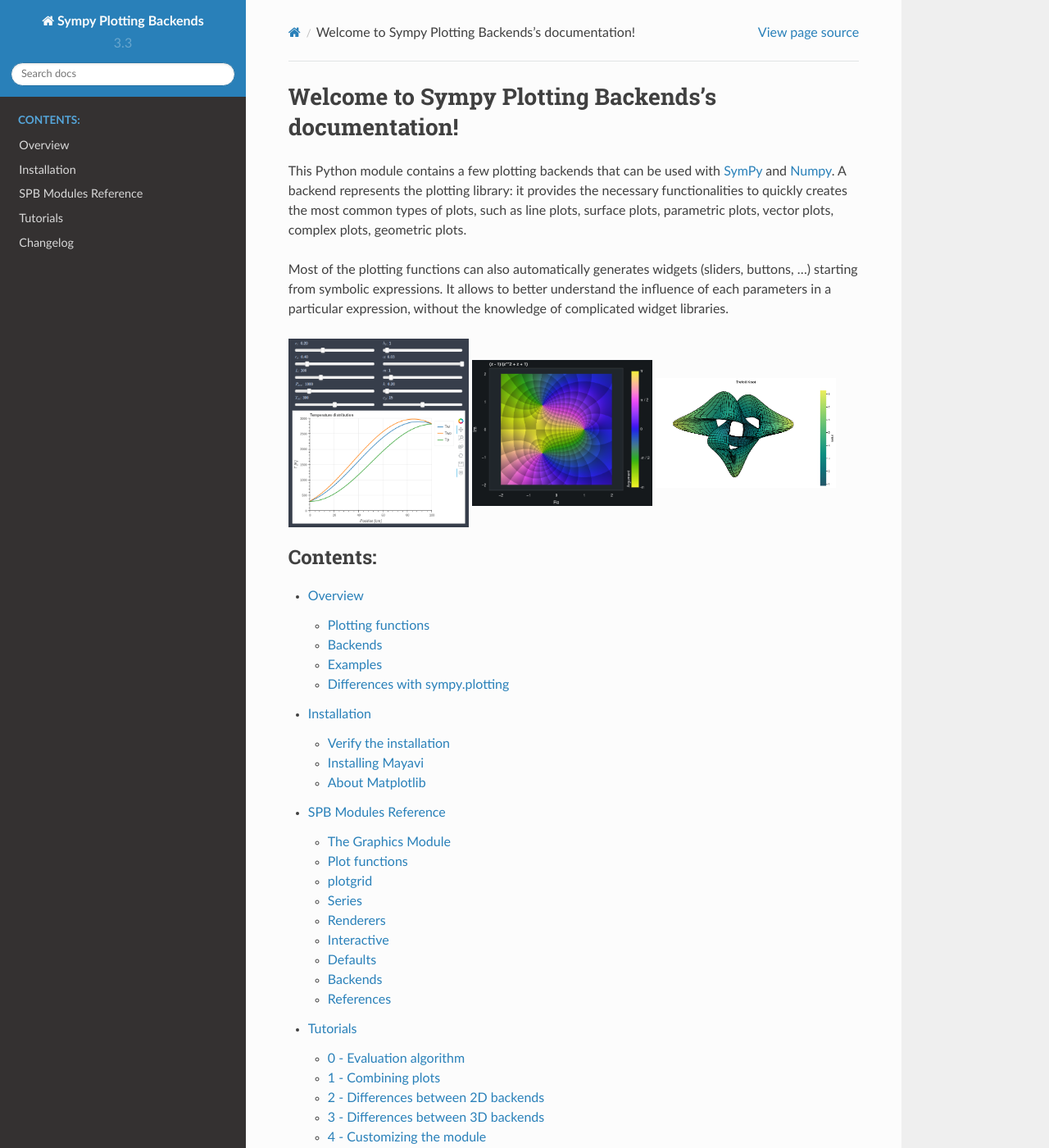
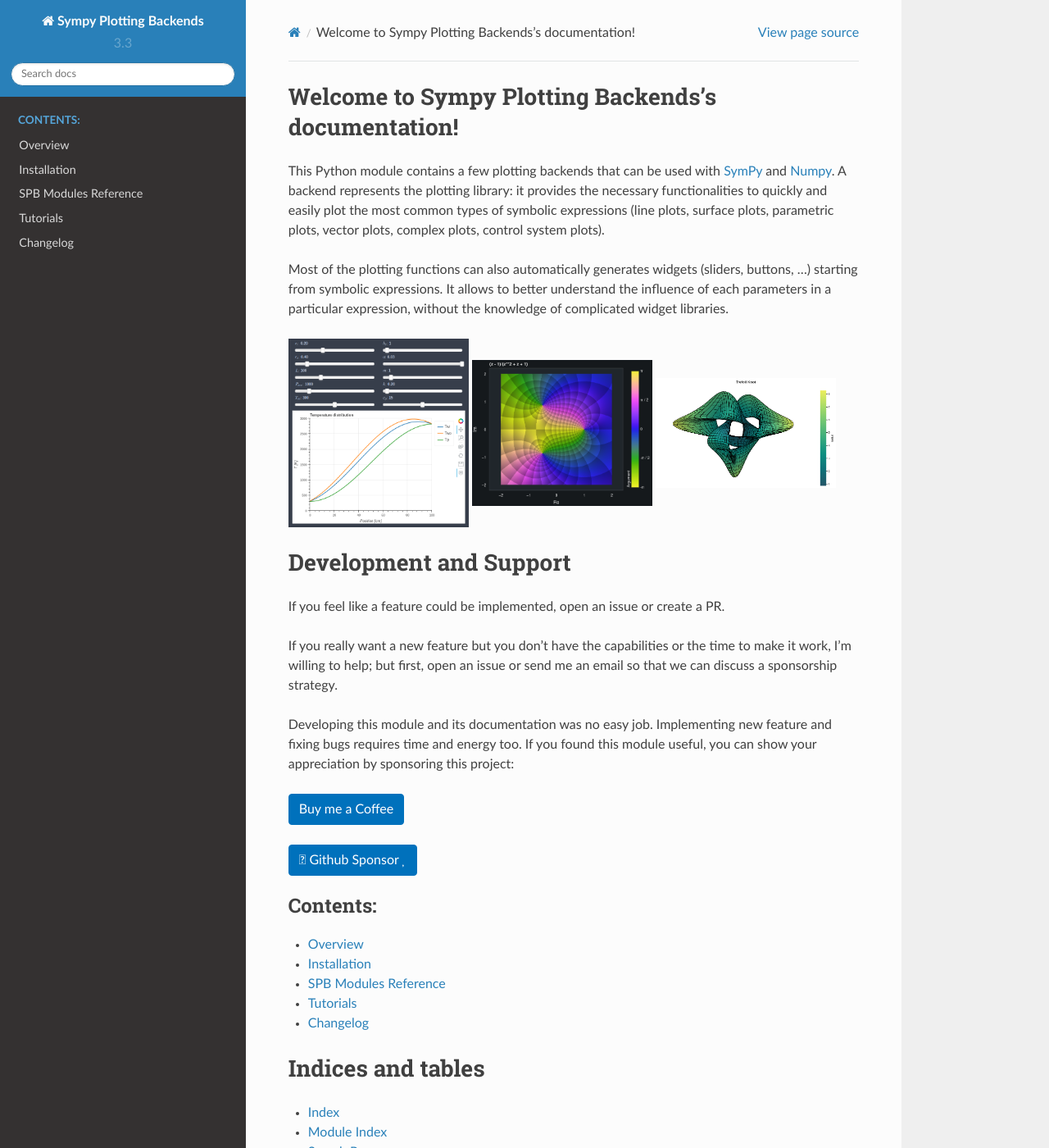
Before and after one commit to Davide-sd/sympy-plot-backends, a Sphinx documentation site: the page built from doc/source/index.rst, in a window 1280 px wide and 1400 px high. Shown: the whole window at 82% size. Built offline with Sphinx 7.4.7 and the Read the Docs theme 2.0.0, drawn with Linux system fonts in a browser that asks for light colours; some of the changed text lies outside the part shown.

Commit message:
updated docs

```diff
--- a/doc/source/conf.py
+++ b/doc/source/conf.py
@@ -66,7 +66,8 @@ extensions = [
     'sphinx_plotly_directive',
     'sphinx_panel_screenshot',
     'sphinx_k3d_screenshot',
-    'sphinx_math_dollar'
+    'sphinx_math_dollar',
+    'sphinx_design'
 ]
 
 # nbsphinx_allow_errors = True
--- a/doc/source/index.rst
+++ b/doc/source/index.rst
@@ -9,9 +9,9 @@ Welcome to Sympy Plotting Backends's documentation!
 This Python module contains a few plotting backends that can be used with
 `SymPy <http://github.com/sympy/sympy/>`_ and `Numpy <https://github.com/numpy/numpy>`_.
 A backend represents the plotting library:
-it provides the necessary functionalities to quickly creates the most common
-types of plots, such as line plots, surface plots, parametric plots,
-vector plots, complex plots, geometric plots.
+it provides the necessary functionalities to quickly and easily plot the most
+common types of symbolic expressions (line plots, surface plots,
+parametric plots, vector plots, complex plots, control system plots).
 
 Most of the plotting functions can also automatically generates widgets
 (sliders, buttons, ...) starting from symbolic expressions. It allows to
@@ -30,8 +30,33 @@ without the knowledge of complicated widget libraries.
   :width: 220
   :alt: 3D surface
 
+
+Development and Support
+=======================
+
+If you feel like a feature could be implemented, open an issue or create a PR.
+
+If you really want a new feature but you don't have the capabilities or the
+time to make it work, I'm willing to help; but first, open an issue or send
+me an email so that we can discuss a sponsorship strategy.
+
+Developing this module and its documentation was no easy job. Implementing
+new feature and fixing bugs requires time and energy too. If you found this
+module useful, you can show your appreciation by sponsoring this project:
+
+.. button-link:: https://www.buymeacoffee.com/davide_sd
+    :color: primary
+
+    :fas:`mug-hot;fa-xl` Buy me a Coffee
+
+.. button-link:: https://github.com/sponsors/Davide-sd
+    :color: primary
+
+    :fab:`github;fa-xl` Github Sponsor :fas:`heart;fa-xl`
+
+
 .. toctree::
-   :maxdepth: 2
+   :maxdepth: 1
    :caption: Contents:
 
    overview.rst
--- a/doc/source/modules/renderers.rst
+++ b/doc/source/modules/renderers.rst
@@ -6,8 +6,3 @@ Renderers
 .. module:: spb.backends.base_renderer
 
 .. autoclass:: Renderer
-
-
-.. module:: spb.backends.matplotlib.renderers.renderer
-
-.. autoclass:: MatplotlibRenderer
```
Also changed, not shown: README.md (+25 -17 lines), TODO.md (+8 -6 lines), doc/source/modules/backends/index.rst (+17 -23 lines), doc/source/overview.rst (+4 -18 lines), 1 other file.
